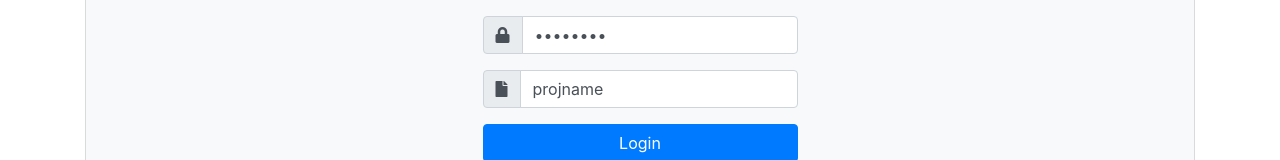
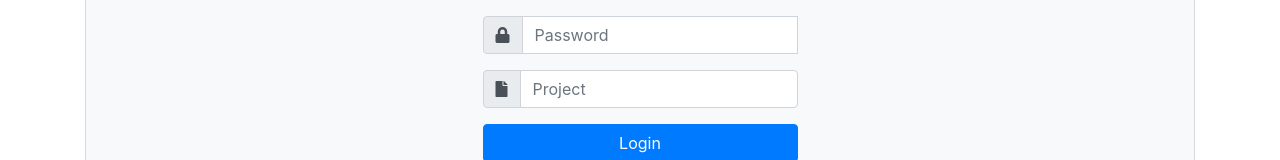
Before and after one commit to Ros4eva/Chatscrum, an Angular app: page /login in a window 1280 px wide. Shown: the part 260-420 px from the top of the page. Built offline with nearby package versions, Linux system fonts and the light colour scheme.

Commit message:
Lab 7 to 10

```diff
--- a/src/app/login/login.component.ts
+++ b/src/app/login/login.component.ts
@@ -11,7 +11,7 @@ import { HttpClient, HttpHeaders } from '@angular/common/http';
 })
 export class LoginComponent implements OnInit {
 
-  scrumUserLoginData = {email: 'email', password: 'password', projname: 'projname'}
+  scrumUserLoginData = {email: '', password: '', projname: ''}
 
   constructor(private _scrumdataservice: ScrumdataService, private _router: Router) { }
 
```
